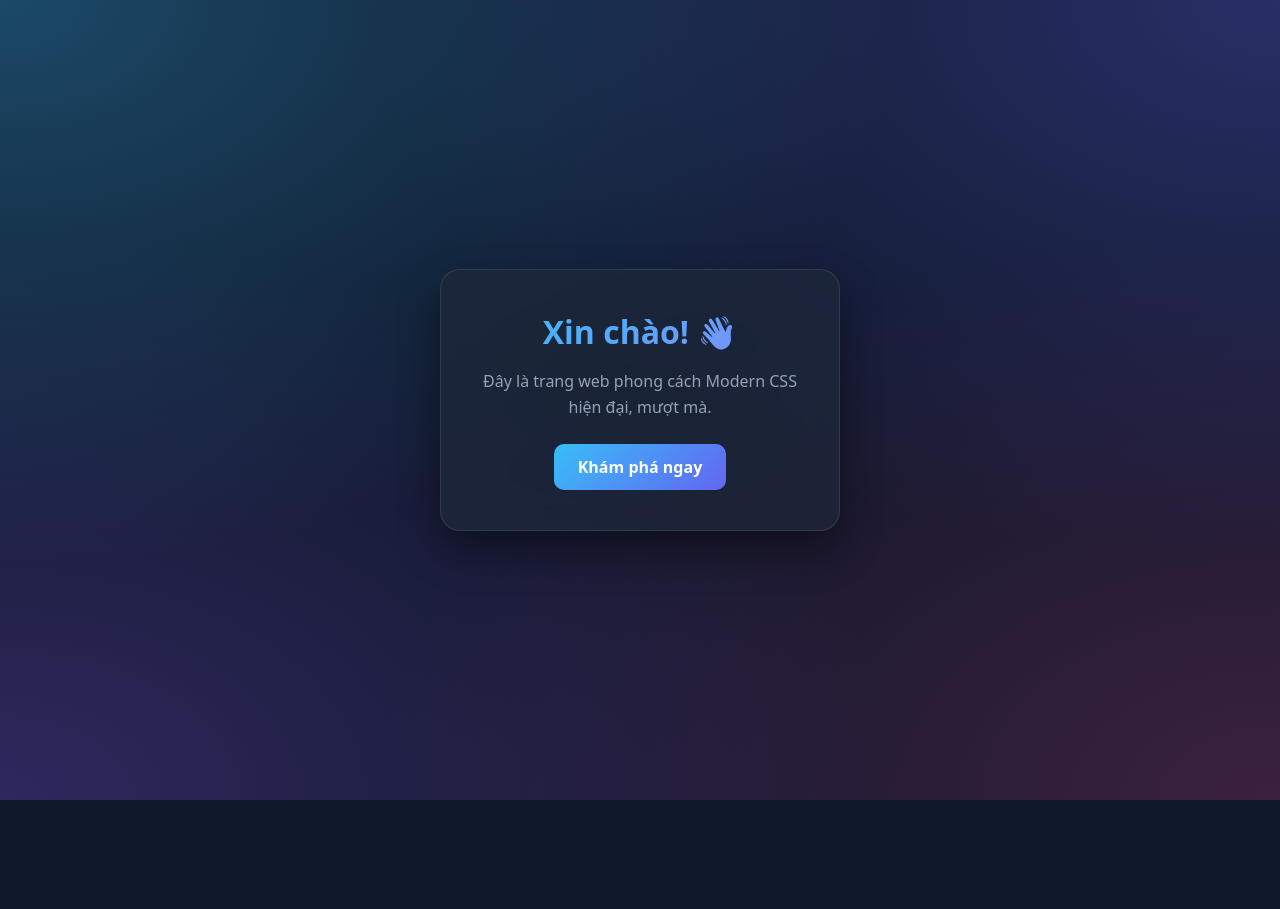
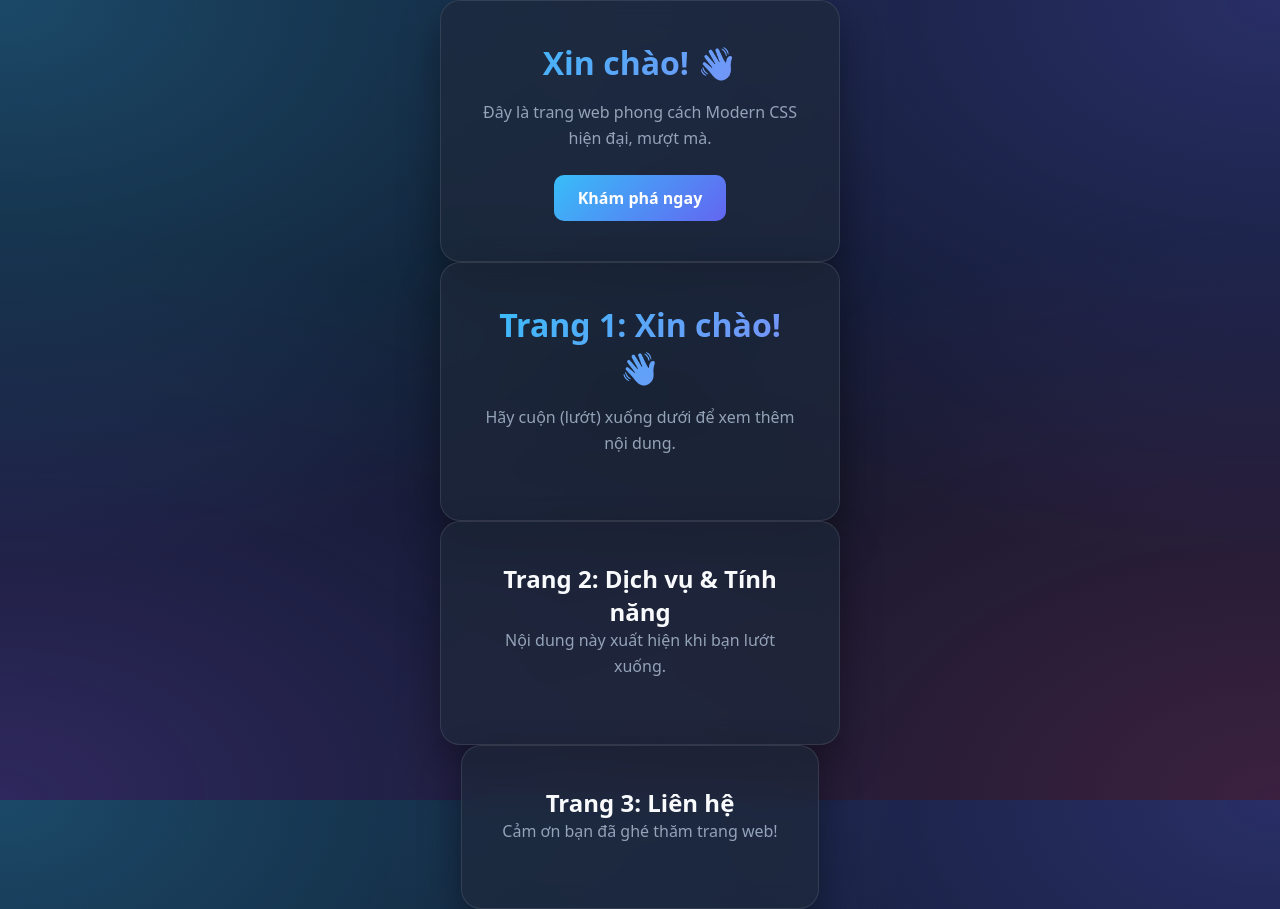
Before and after one commit to exxhublink/index.html, a plain HTML site: page index.html in a window 1280 px wide. Before the commit the page ends 800 px from the top, so only its background shows below. Drawn offline with Linux system fonts and the light colour scheme.

Commit message:
Update index.html

```diff
--- a/index.html
+++ b/index.html
@@ -14,3 +14,39 @@
   </div>
 </body>
 </html>
+<!DOCTYPE html>
+<html lang="vi">
+<head>
+  <meta charset="UTF-8">
+  <meta name="viewport" content="width=device-width, initial-scale=1.0">
+  <title>Trang Web Cuộn Mượt</title>
+  <link rel="stylesheet" href="style.css">
+</head>
+<body>
+
+  <!-- Phần 1: Banner chính -->
+  <section class="section">
+    <div class="card">
+      <h1>Trang 1: Xin chào! 👋</h1>
+      <p>Hãy cuộn (lướt) xuống dưới để xem thêm nội dung.</p>
+    </div>
+  </section>
+
+  <!-- Phần 2: Nội dung tiếp theo -->
+  <section class="section">
+    <div class="card">
+      <h2>Trang 2: Dịch vụ & Tính năng</h2>
+      <p>Nội dung này xuất hiện khi bạn lướt xuống.</p>
+    </div>
+  </section>
+
+  <!-- Phần 3: Chân trang -->
+  <section class="section">
+    <div class="card">
+      <h2>Trang 3: Liên hệ</h2>
+      <p>Cảm ơn bạn đã ghé thăm trang web!</p>
+    </div>
+  </section>
+
+</body>
+</html>
```
